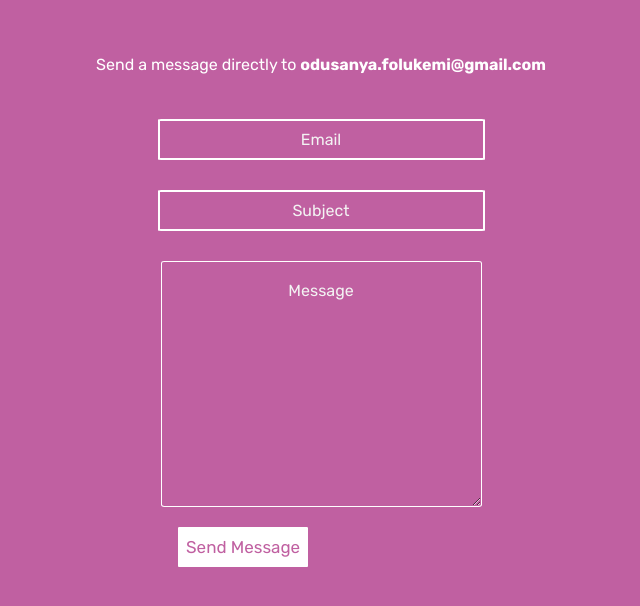
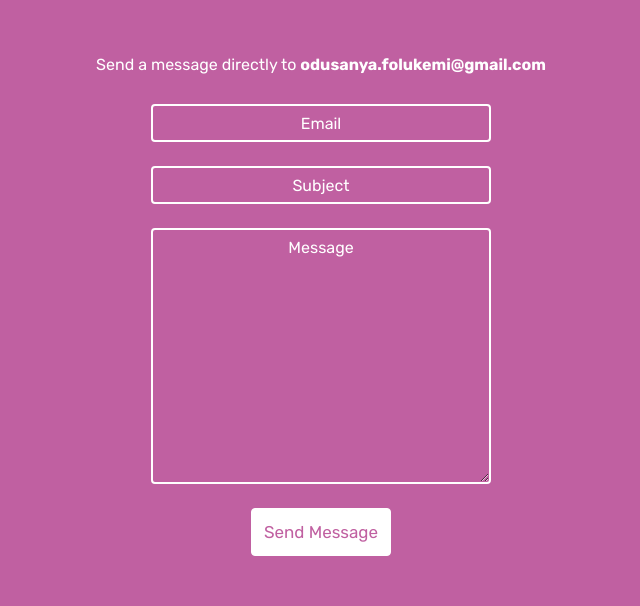
Before and after one commit to Folukie/Hire-Me, a website: page index.html in a window 1280 px wide. Shown: the part 60-666 px from the top of the page, without its empty margins (319-959 px from the left). Drawn offline with nearby package versions, Linux system fonts and the light colour scheme.

Commit message:
edit page

```diff
--- a/index.html
+++ b/index.html
@@ -32,37 +32,29 @@
         margin-top:50px;
         margin-bottom:30px;
       }
-      .input{
-        background-color:#c060a1;
-        margin:15px;
-        border-radius:1%;
-        border-color:white;
-        border-style:solid;
 
-      }
       ::placeholder{
         text-align:center;
-        color:#f3f3f3;
-        padding-top:15px;
+        color:#fff !important;
       }
-      .submit{
+      .btn{
         background-color:#fff;
         color:#c060a1;
         border-color:white;
         font-size:17px;
         line-height:34px;
-        margin-left:-11%;
-        margin-top:-2px;
       }
-      .submit:hover{
+      .btn:hover{
         background-color:#c060a1;
         color:#fff;
-
+        transition:1s;
+      }
+      input, textarea{
+        border-width:2px !important;
+        border-color:white !important;
+        text-align:center;
       }
 
-      .email{
-        line-height:35px;
-      }
     </style>
   </head
   <body>
@@ -82,16 +74,20 @@
         </li>
       </ul>
     </nav>
-    <h6>Send a message directly to <b>odusanya.folukemi@gmail.com</b></h6>
+    <div class="container">
+    <h6>Send a message directly to <strong>odusanya.folukemi@gmail.com</strong></h6>
+    <div class="container col-lg-4">
     <form class="form" action="mailto:odusanya.folukemi@gmail.com" method="post">
-      <input class="input email" type="text" name="Email" size="30" placeholder="Email">
+      <input class="form-control bg-transparent text-white" type="text" name="Email" size="30" placeholder="Email">
       </br>
-      <input class="input email" type="text" name="subject" size="30"  placeholder="Subject">
+      <input class="form-control bg-transparent text-white" type="text" name="subject" size="30"  placeholder="Subject">
       </br>
-      <textarea class="input" name="message" placeholder="Message" rows="10" cols="30"></textarea>
+      <textarea class="form-control bg-transparent text-white" name="message" placeholder="Message" rows="10" cols="30"></textarea>
       </br>
-      <button class="input submit" type="submit button" class="btn btn-light">Send Message</button>
+      <button type="button" class="btn btn-light">Send Message</button>
     </form>
+    </div>
+    </div>
 
   </body>
 </html>
```
